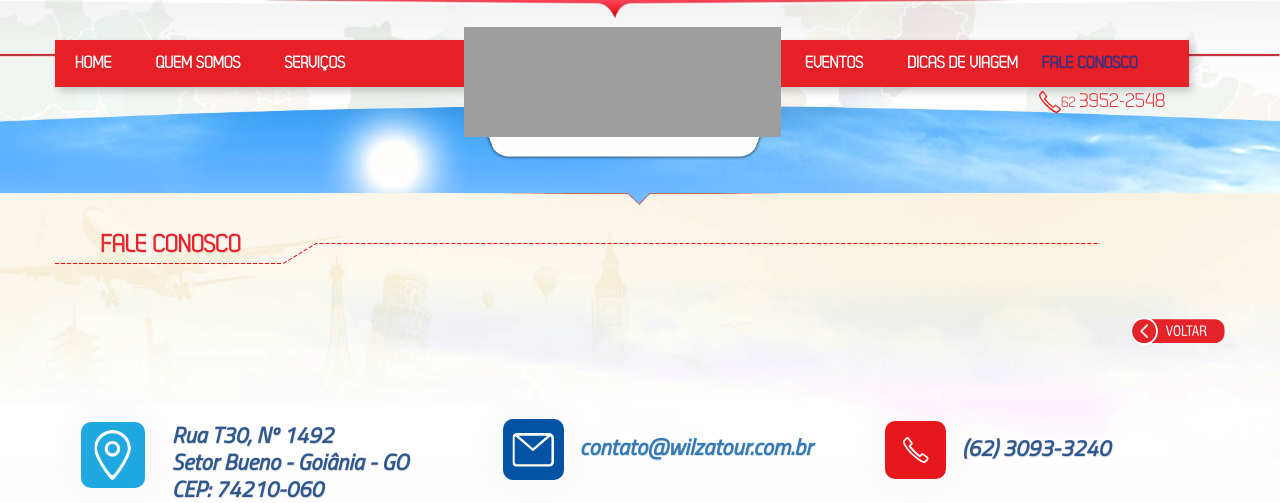
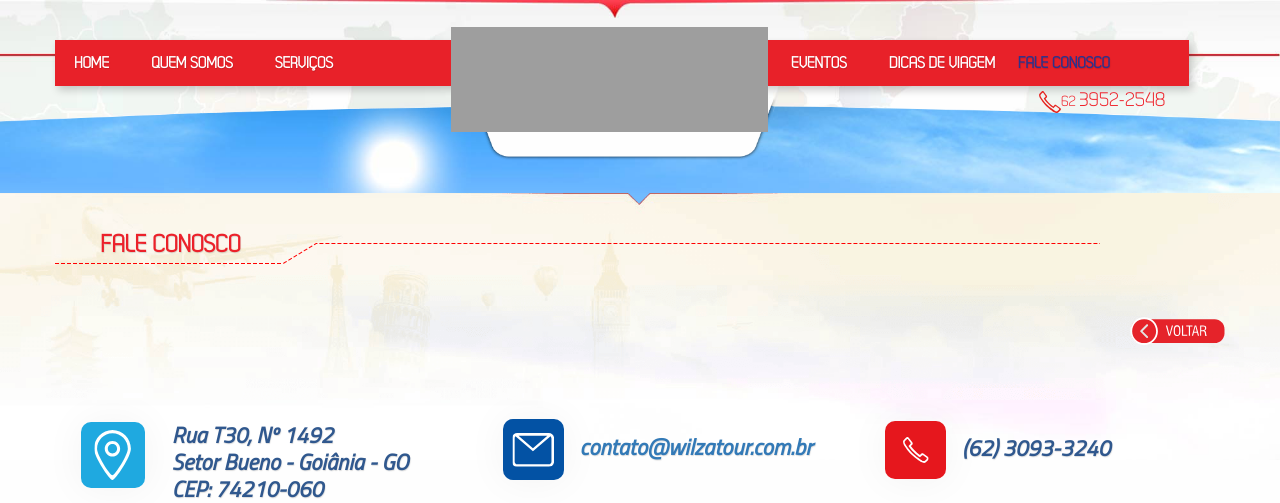
Before and after one commit to GusDevHub/wilzatour, a PHP site: page /fale.html in a window 1280 px wide. Shown: the top 503 px of the page. Run offline with PHP 8.4, Linux system fonts and the light colour scheme; grey boxes are pictures that could not be loaded.

Commit message:
amending navigation css

```diff
--- a/css/layout.css
+++ b/css/layout.css
@@ -64,7 +64,7 @@ body {
 .navegacao {
 	display: block;
 	font-family: 'dekarregular';
-	font-size: 1.2em;
+	font-size: 1.15em;
 	font-weight: 600;
 	line-height: 1em;
 	margin: 0 auto;
```
